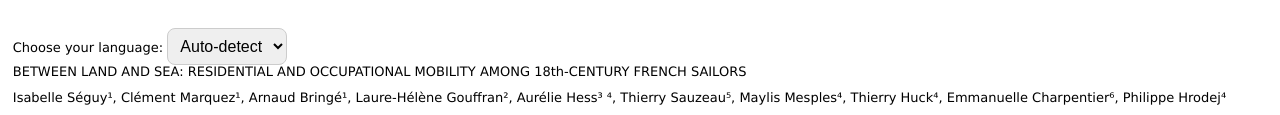
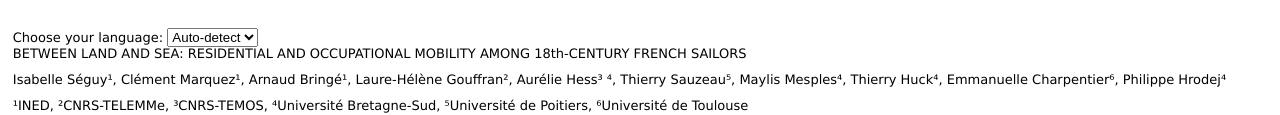
Before and after one commit to clmtmqz/projet, a plain HTML site: page poster.html in a window 1280 px wide. Shown: the part 414-529 px from the top of the page. Drawn offline with Linux system fonts and the light colour scheme; a web font is replaced by a local one.

Commit message:
Update test.css

```diff
--- a/test.css
+++ b/test.css
@@ -313,15 +313,8 @@ td{
   box-shadow: 0 0 20px rgba(0, 0, 0, 0.1);
 }
 #Translate
-#language-selector {
+#google_translate_element {
   text-align: center;
   margin: 2rem 0;
   font-family: inherit;
 }
-
-#language {
-  padding: 0.5rem;
-  font-size: 1rem;
-  border-radius: 8px;
-  border: 1px solid #ccc;
-}
```
